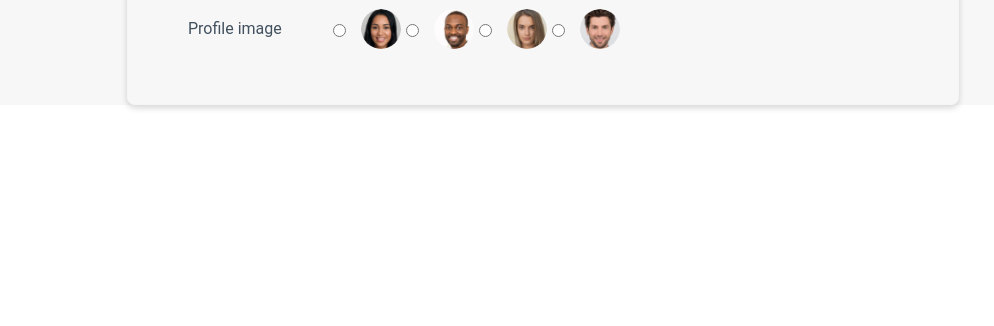
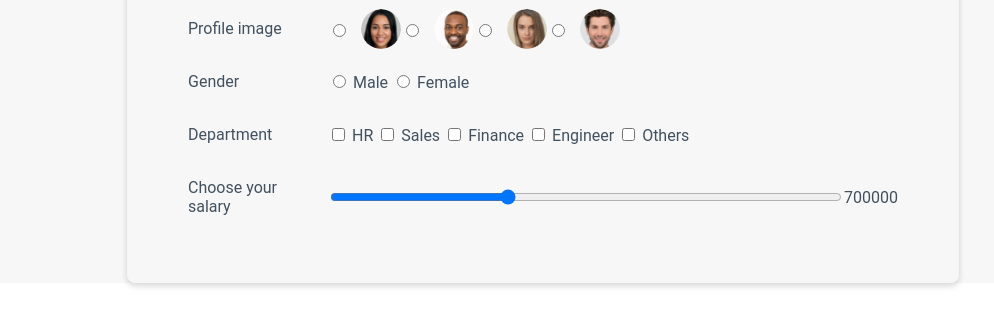
Before and after one commit to kashyapsudhir/BR_Labz_EmployeePayrollFrontend-day45, a plain HTML site: page EmployeePayrollFrontend/pages/index.html in a window 1280 px wide. Shown: the part 222-548 px from the top of the page, without its empty margins (97-1091 px from the left). Drawn offline with Linux system fonts and the light colour scheme.

Commit message:
[Employee Payroll Form with Gender, Department and Salary Range]

```diff
--- a/EmployeePayrollFrontend/pages/index.html
+++ b/EmployeePayrollFrontend/pages/index.html
@@ -49,6 +49,36 @@
                         </label>
                     </div>
                 </div>
+                 <!--UC 4 – Employee Payroll Form with Gender, Department and Salary Range -->
+                 <div class="row-content">
+                    <lable class="label text" for="gender">Gender</lable>
+                    <div>
+                        <input type="radio" id="male" name="gender" value="male">
+                        <label class="text" for="male">Male</label>
+                        <input type="radio" id="female" name="gender" value="female">
+                        <label class="text" for="female">Female</label>
+                    </div>
+                </div>
+                <div class="row-content">
+                    <lable class="label text" for="name">Department</lable>
+                    <div class="profile_radio_content">
+                        <input class="checkbox" type="checkbox" id="hr" name="hr" value="HR" >
+                        <label class="text" for="hr">HR</label>
+                        <input class="checkbox" type="checkbox" id="sales" name="sales" value="Sales" >
+                        <label class="text" for="sales">Sales</label>
+                        <input class="checkbox" type="checkbox" id="finance" name="finance" value="Finance" >
+                        <label class="text" for="finance">Finance</label>
+                        <input class="checkbox" type="checkbox" id="engineer" name="engineer" value="Engineer" >
+                        <label class="text" for="engineer">Engineer</label>
+                        <input class="checkbox" type="checkbox" id="others" name="others" value="Others" >
+                        <label class="text" for="others">Others</label>
+                    </div>
+                </div>
+                <div class="row-content">
+                    <label class="label text" for="salary">Choose your salary</label>
+                    <input class="input" type="range" id="salary" min="600000" max="900000" step="1000" value="700000">
+                    <output class="salary-output text" id="salary-output">700000</output>
+                </div>
             </form>
     </body>
 </html>
```
